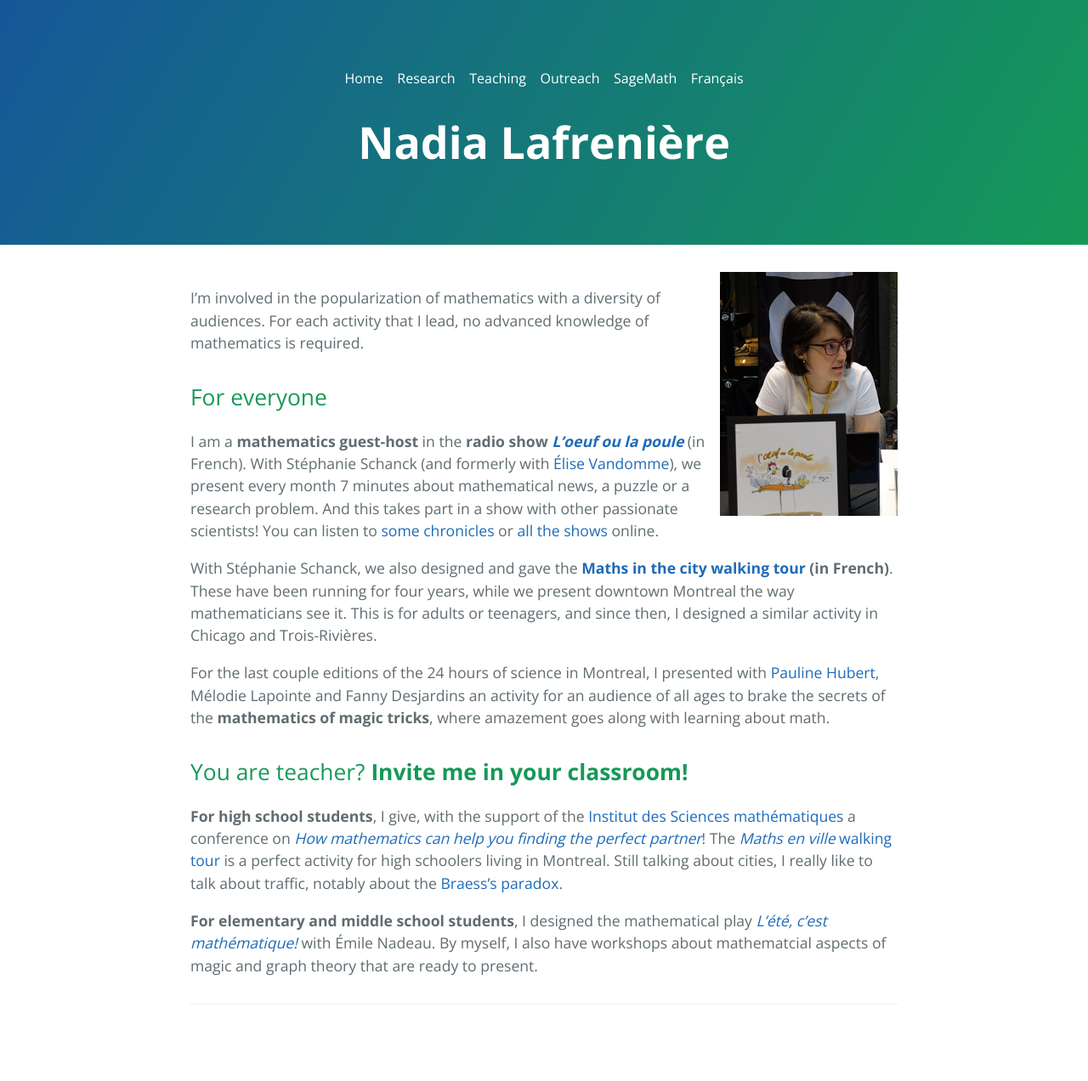
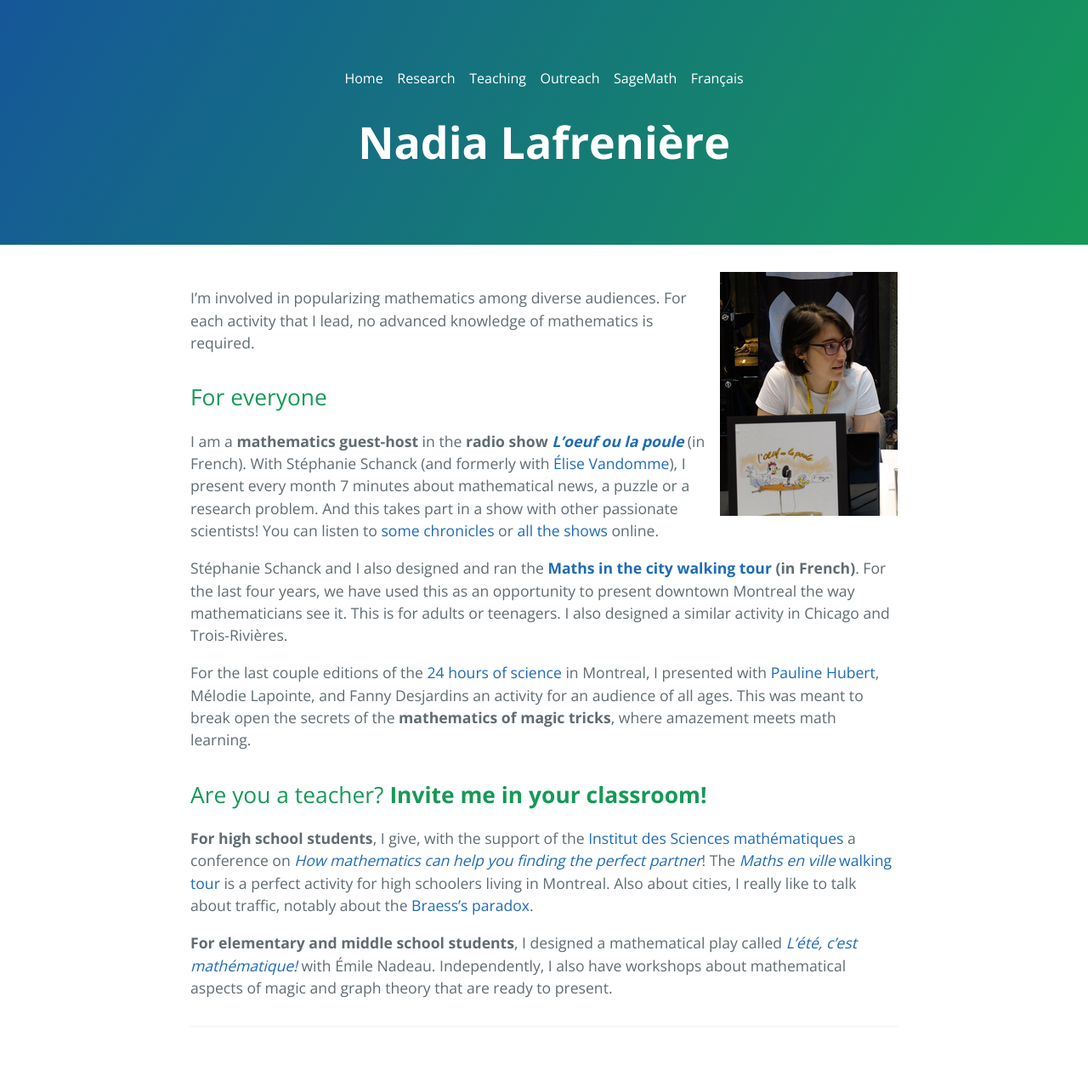
Before and after one commit to nadialafreniere/nadialafreniere.github.io, a Jekyll site: the page built from outreach.md, in a window 1280 px wide. Shown: the whole page at 85% size. Built offline with Jekyll 4.4.1, drawn with Linux system fonts in a browser that asks for light colours; our own code applies the rules of GitHub Pages for plain Markdown files; before the commit the page ends 1246 px from its top, so only the background shows below that.

Commit message:
Fixed typo in the English version

```diff
--- a/outreach.md
+++ b/outreach.md
@@ -1,16 +1,16 @@
 <img style="float: right;" src="image_nadia_radio.png" title="While recording the radio show _L'oeuf ou la poule_ in front of an audience for the Congrès de l'ACFAS, in 2016.">
 
-I'm involved in the popularization of mathematics with a diversity of audiences. For each activity that I lead, no advanced knowledge of mathematics is required.
+I'm involved in popularizing mathematics among diverse audiences. For each activity that I lead, no advanced knowledge of mathematics is required.
 
 ## For everyone
-I am a **mathematics guest-host** in the **radio show [_L'oeuf ou la poule_](http://www.loeufoulapoule.org)** (in French). With Stéphanie Schanck (and formerly with [Élise Vandomme](http://lacim.uqam.ca/~elise.vandomme/index_en.html)), we present every month 7 minutes about mathematical news, a puzzle or a research problem. And this takes part in a show with other passionate scientists! You can listen to [some chronicles](http://loeufoulapoule.org/category/chroniques/maths/) or [all the shows](http://www.choq.ca/emissions-details/loeuf-ou-la-poule/) online.
+I am a **mathematics guest-host** in the **radio show [_L'oeuf ou la poule_](http://www.loeufoulapoule.org)** (in French). With Stéphanie Schanck (and formerly with [Élise Vandomme](http://lacim.uqam.ca/~elise.vandomme/index_en.html)), I present every month 7 minutes about mathematical news, a puzzle or a research problem. And this takes part in a show with other passionate scientists! You can listen to [some chronicles](http://loeufoulapoule.org/category/chroniques/maths/) or [all the shows](http://www.choq.ca/emissions-details/loeuf-ou-la-poule/) online.
 
-With Stéphanie Schanck, we also designed and gave the **[Maths in the city walking tour](http://coeurdessciences.uqam.ca/component/eventlist/details/765-maths-en-ville.html) (in French)**. These have been running for four years, while we present downtown Montreal the way mathematicians see it. This is for adults or teenagers, and since then, I designed a similar activity in Chicago and Trois-Rivières.
+Stéphanie Schanck and I also designed and ran the **[Maths in the city walking tour](http://coeurdessciences.uqam.ca/component/eventlist/details/765-maths-en-ville.html) (in French)**. For the last four years, we have used this as an opportunity to present downtown Montreal the way mathematicians see it. This is for adults or teenagers. I also designed a similar activity in Chicago and Trois-Rivières.
 
-For the last couple editions of the 24 hours of science in Montreal, I presented with [Pauline Hubert](http://phubert.github.io), Mélodie Lapointe and Fanny Desjardins an activity for an audience of all ages to brake the secrets of the **mathematics of magic tricks**, where amazement goes along with learning about math.
+For the last couple editions of the [24 hours of science](https://science24heures.com/en/) in Montreal, I presented with [Pauline Hubert](http://phubert.github.io), Mélodie Lapointe, and Fanny Desjardins an activity for an audience of all ages. This was meant to break open the secrets of the **mathematics of magic tricks**, where amazement meets math learning.
 
-## You are teacher? **Invite me in your classroom!**
+## Are you a teacher? **Invite me in your classroom!**
 
-**For high school students**, I give, with the support of the [Institut des Sciences mathématiques](http://ism.uqam.ca/outreach/#1492) a conference on _[How mathematics can help you finding the perfect partner](maths-de-l-amour.pdf)_! The [_Maths en ville_ walking tour](http://coeurdessciences.uqam.ca/balades-scientifiques-groupes-scolaires.html) is a perfect activity for high schoolers living in Montreal. Still talking about cities, I really like to talk about traffic, notably about the [Braess's paradox](Braesss-paradox.pdf).
+**For high school students**, I give, with the support of the [Institut des Sciences mathématiques](http://ism.uqam.ca/outreach/#1492) a conference on _[How mathematics can help you finding the perfect partner](maths-de-l-amour.pdf)_! The [_Maths en ville_ walking tour](http://coeurdessciences.uqam.ca/balades-scientifiques-groupes-scolaires.html) is a perfect activity for high schoolers living in Montreal. Also about cities, I really like to talk about traffic, notably about the [Braess's paradox](Braesss-paradox.pdf).
 
-**For elementary and middle school students**, I designed the mathematical play [_L'été, c'est mathématique!_](http://coeurdessciences.uqam.ca/component/eventlist/details/710-l-ete-c-est-mathematique.html) with Émile Nadeau. By myself, I also have workshops about mathematcial aspects of magic and graph theory that are ready to present.
+**For elementary and middle school students**, I designed a mathematical play called [_L'été, c'est mathématique!_](http://coeurdessciences.uqam.ca/component/eventlist/details/710-l-ete-c-est-mathematique.html) with Émile Nadeau. Independently, I also have workshops about mathematical aspects of magic and graph theory that are ready to present.
```
Also changed, not shown: home.md (+3 -3 lines), research.md (+3 -3 lines), teaching.md (+2 -2 lines).
